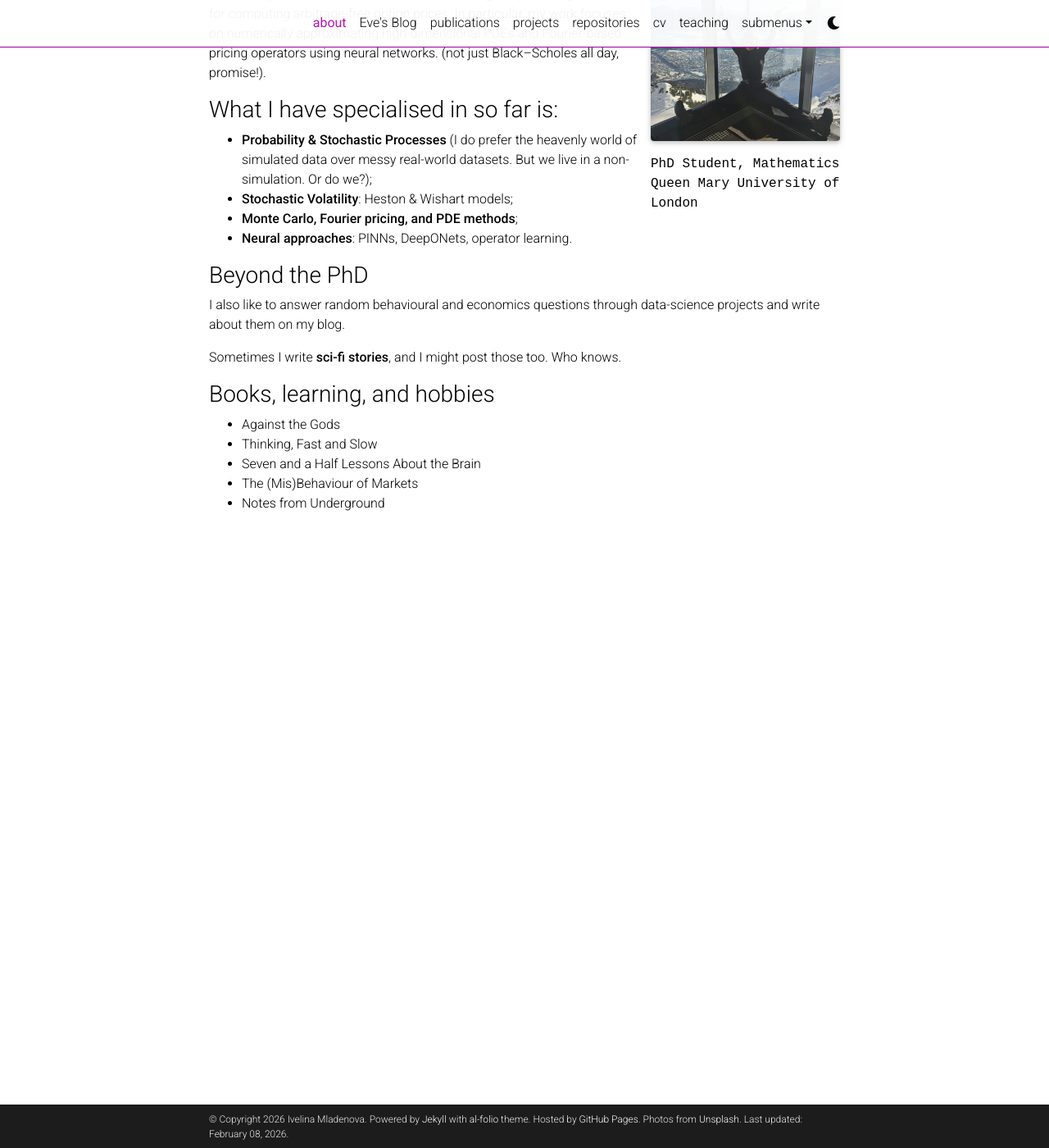
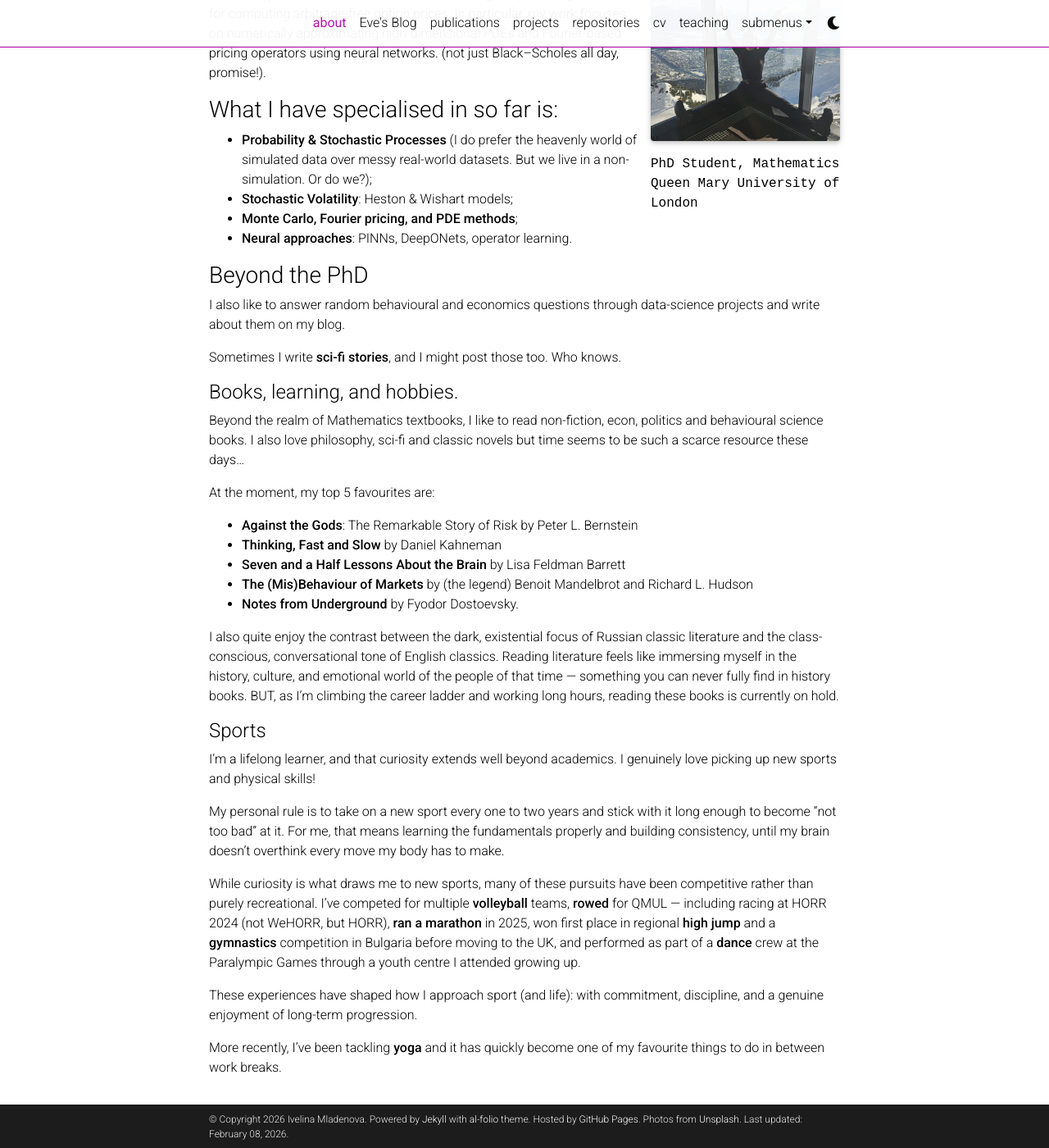
Before and after one commit to Ivelina0/Ivelina0.github.io, a Jekyll site: the page built from _pages/about.md, in a window 1280 px wide and 1400 px high, scrolled down 228 px. Shown: the whole window at 82% size. Built offline with Jekyll 4.4.1, drawn with Linux system fonts in a browser that asks for light colours; full-size pictures stand in for the smaller copies a plugin makes; comment, search, counter and statistics services are not loaded; a style sheet for code colours, icons or effects is not loaded.

Commit message:
Update about.md

```diff
--- a/_pages/about.md
+++ b/_pages/about.md
@@ -35,12 +35,35 @@ I also like to answer random behavioural and economics questions through data-sc
 
 Sometimes I write **sci-fi stories**, and I might post those too. Who knows.
 
-### Books, learning, and hobbies
-- Against the Gods
-- Thinking, Fast and Slow
-- Seven and a Half Lessons About the Brain
-- The (Mis)Behaviour of Markets
-- Notes from Underground
+#### Books, learning, and hobbies.
+Beyond the realm of Mathematics textbooks, I like to read non-fiction, econ, politics and behavioural science books. I also love philosophy, sci-fi and classic novels but time seems to be such a scarce resource these days...
+
+At the moment, my top 5 favourites are:
+- **Against the Gods**: The Remarkable Story of Risk by Peter L. Bernstein
+- **Thinking, Fast and Slow** by Daniel Kahneman
+- **Seven and a Half Lessons About the Brain** by Lisa Feldman Barrett
+- **The (Mis)Behaviour of Markets** by (the legend) Benoit Mandelbrot and Richard L. Hudson
+- **Notes from Underground** by Fyodor Dostoevsky.
+
+I also quite enjoy the contrast between the dark, existential focus of Russian classic literature and the class-conscious, conversational tone of English classics. Reading literature feels like immersing myself in the history, culture, and emotional world of the people of that time — something you can never fully find in history books. BUT, as I’m climbing the career ladder and working long hours, reading these books is currently on hold.
+
+
+#### Sports
+I’m a lifelong learner, and that curiosity extends well beyond academics. I genuinely love picking up new sports and physical skills!
+
+My personal rule is to take on a new sport every one to two years and stick with it long enough to become “not too bad” at it. For me, that means learning the fundamentals properly and building consistency, until my brain doesn't overthink every move my body has to make.
+
+While curiosity is what draws me to new sports, many of these pursuits have been competitive rather than purely recreational. I’ve competed for multiple **volleyball** teams, **rowed** for QMUL — including racing at HORR 2024 (not WeHORR, but HORR), **ran a marathon** in 2025, won first place in regional **high jump** and a **gymnastics** competition in Bulgaria before moving to the UK, and performed as part of a **dance** crew at the Paralympic Games through a youth centre I attended growing up.
+
+These experiences have shaped how I approach sport (and life): with commitment, discipline, and a genuine enjoyment of long-term progression.
+
+More recently, I’ve been tackling **yoga** and it has quickly become one of my favourite things to do in between work breaks.
+
+
+
+
+
+
 
 <!--
 Link to your social media connections, too. This theme is set up to use [Font Awesome icons](http://fortawesome.github.io/Font-Awesome/) and [Academicons](https://jpswalsh.github.io/academicons/), like the ones below. Add your Facebook, Twitter, LinkedIn, Google Scholar, or just disable all of them.
```
